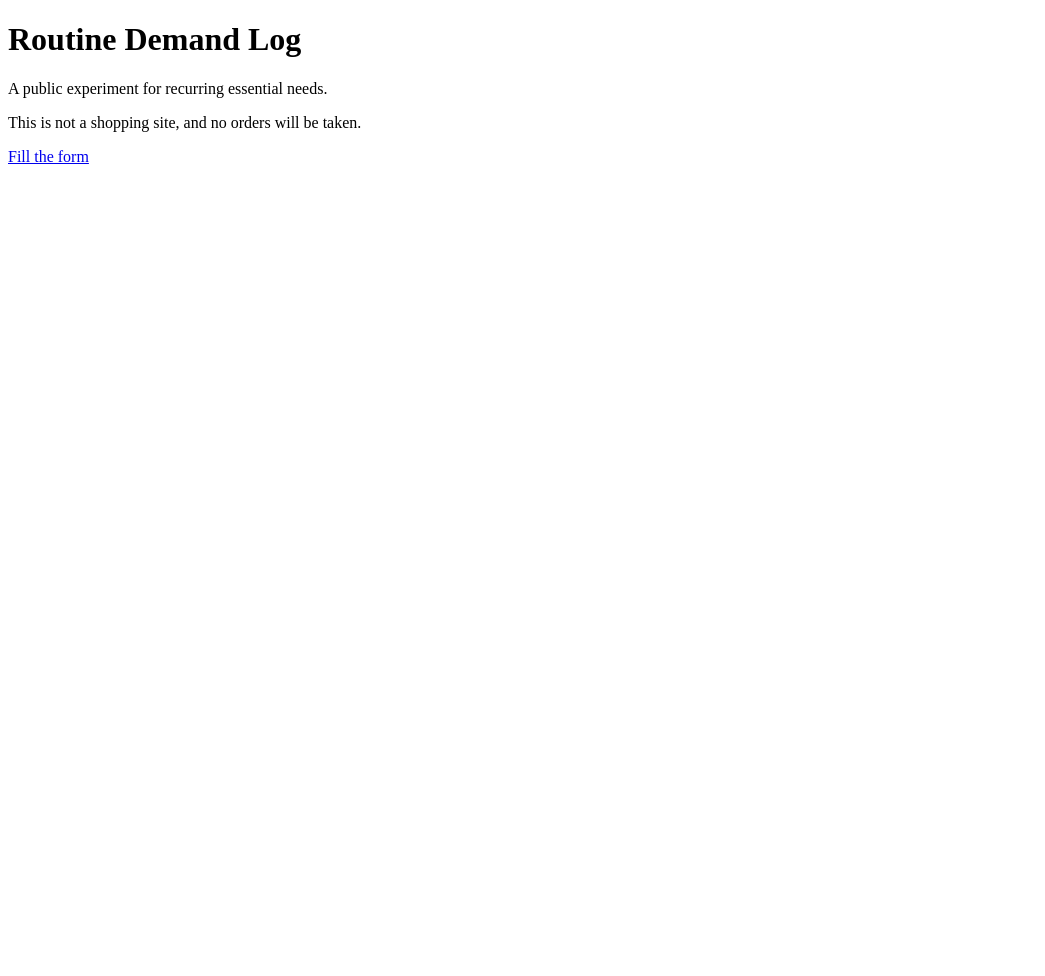
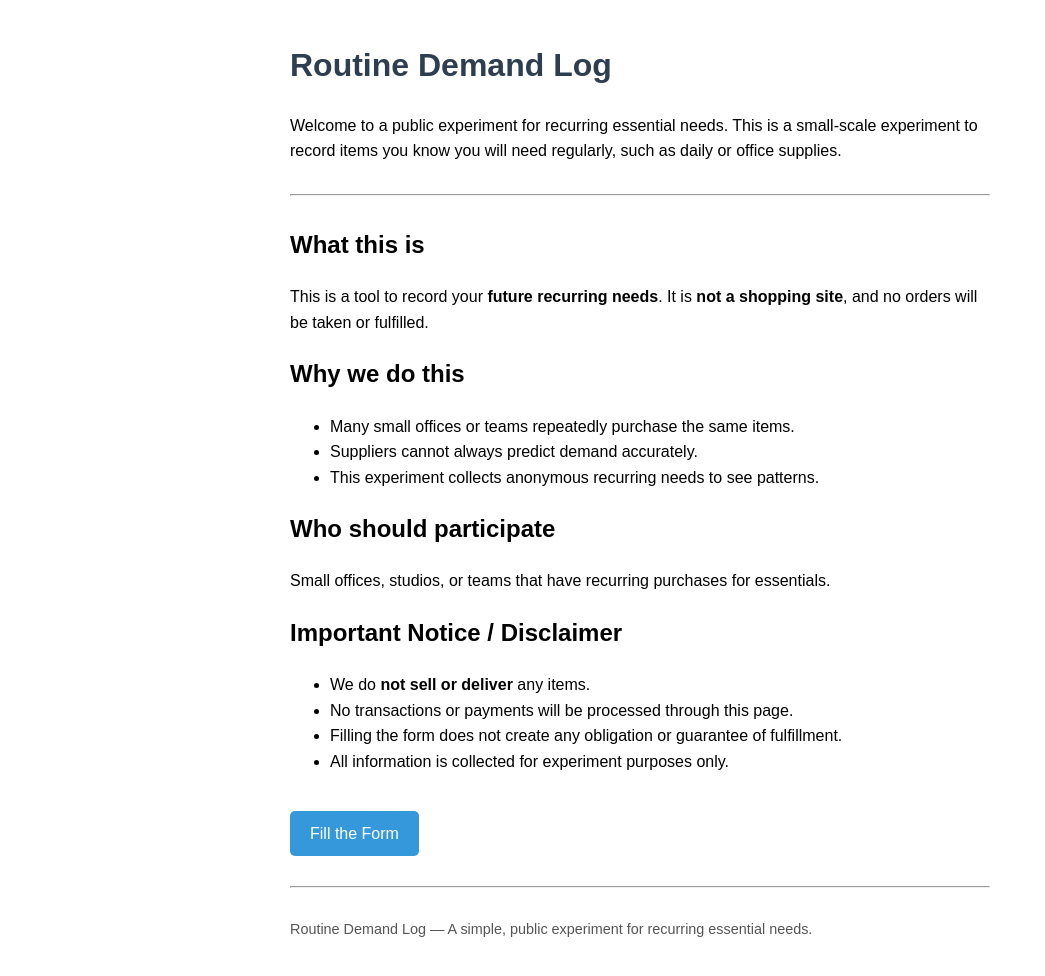
Before and after one commit to routine-demand/routine-demand, a plain HTML site: page index.html in a window 1280 px wide. Shown: the whole page, without its empty margins (0-1045 px from the left). Before the commit the page ends 800 px from the top, so only its background shows below. Drawn offline with Linux system fonts and the light colour scheme.

Commit message:
Update index.html

```diff
--- a/index.html
+++ b/index.html
@@ -1,14 +1,58 @@
-
 <!DOCTYPE html>
-<html>
+<html lang="en">
 <head>
   <meta charset="UTF-8">
+  <meta name="viewport" content="width=device-width, initial-scale=1.0">
   <title>Routine Demand Log</title>
+  <style>
+    body { font-family: Arial, sans-serif; max-width: 700px; margin: 40px auto; line-height: 1.6; padding: 0 20px; }
+    h1 { color: #2c3e50; }
+    a.button {
+      display: inline-block;
+      padding: 10px 20px;
+      margin-top: 20px;
+      background-color: #3498db;
+      color: white;
+      text-decoration: none;
+      border-radius: 5px;
+    }
+    a.button:hover { background-color: #2980b9; }
+    hr { margin: 30px 0; }
+  </style>
 </head>
 <body>
+
   <h1>Routine Demand Log</h1>
-  <p>A public experiment for recurring essential needs.</p>
-  <p>This is not a shopping site, and no orders will be taken.</p>
-  <p><a href="你的GoogleForm連結">Fill the form</a></p>
+  <p>Welcome to a public experiment for recurring essential needs. This is a small-scale experiment to record items you know you will need regularly, such as daily or office supplies.</p>
+
+  <hr>
+
+  <h2>What this is</h2>
+  <p>This is a tool to record your <strong>future recurring needs</strong>. It is <strong>not a shopping site</strong>, and no orders will be taken or fulfilled.</p>
+
+  <h2>Why we do this</h2>
+  <ul>
+    <li>Many small offices or teams repeatedly purchase the same items.</li>
+    <li>Suppliers cannot always predict demand accurately.</li>
+    <li>This experiment collects anonymous recurring needs to see patterns.</li>
+  </ul>
+
+  <h2>Who should participate</h2>
+  <p>Small offices, studios, or teams that have recurring purchases for essentials.</p>
+
+  <h2>Important Notice / Disclaimer</h2>
+  <ul>
+    <li>We do <strong>not sell or deliver</strong> any items.</li>
+    <li>No transactions or payments will be processed through this page.</li>
+    <li>Filling the form does not create any obligation or guarantee of fulfillment.</li>
+    <li>All information is collected for experiment purposes only.</li>
+  </ul>
+
+  <a class="button" href="你的GoogleForm連結" target="_blank">Fill the Form</a>
+
+  <hr>
+
+  <p style="font-size:0.9em; color: #555;">Routine Demand Log — A simple, public experiment for recurring essential needs.</p>
+
 </body>
 </html>
```
